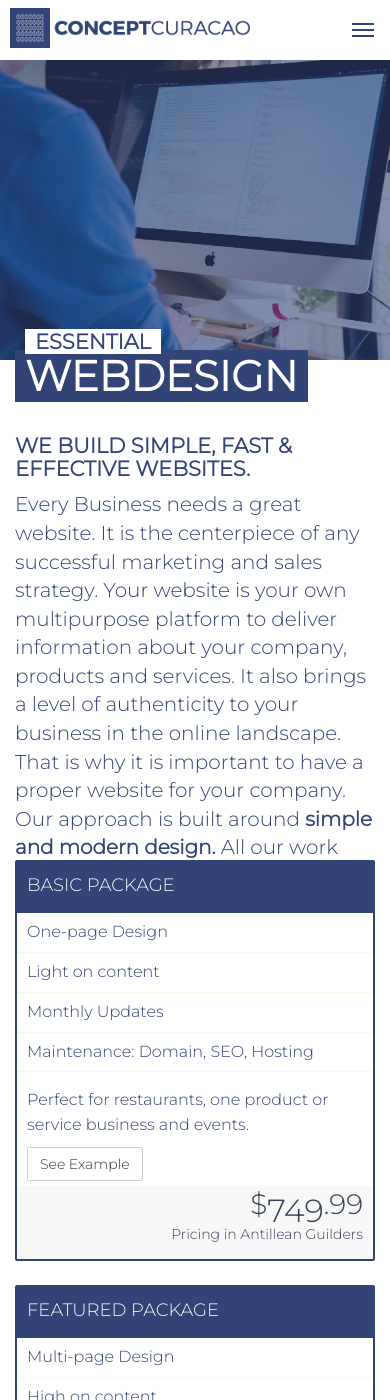
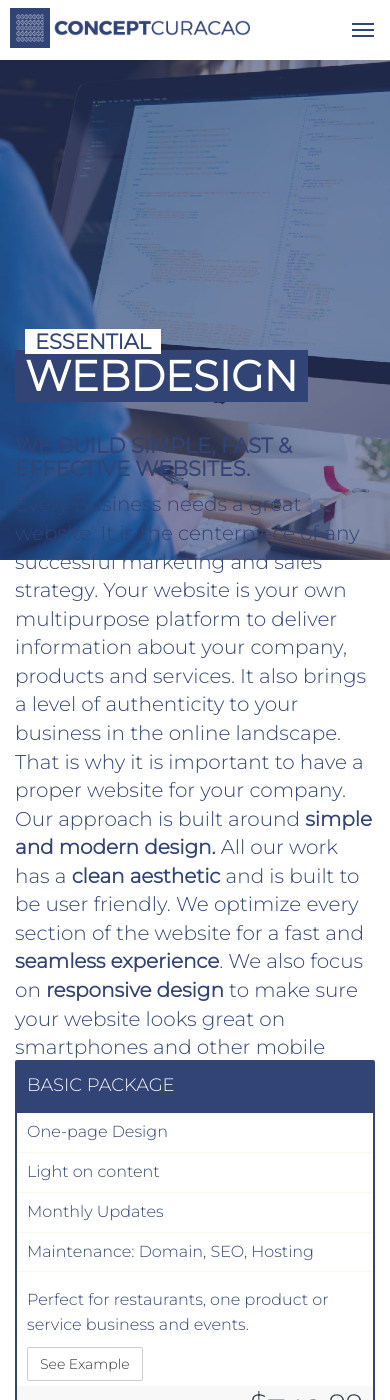
Before and after one commit to devbox02/conceptcuracao, a Jekyll site: the page built from webdesign.html, in a window 390 px wide and 1400 px high. Built offline with Jekyll 4.4.1, drawn with Linux system fonts in a browser that asks for light colours.

Commit message:
spacing15

```diff
--- a/_includes/head.html
+++ b/_includes/head.html
@@ -183,7 +183,7 @@
     height: 400px;
     }
 	#page-one {
-    height: 400px;
+    height: 525px;
     padding: 10px 0;
     }
     #page-two {
@@ -289,7 +289,7 @@
     padding-top: 250px;
     }
     #page-one {
-    height: 300px;
+    height: 500px;
     padding: 10px 0;
     }
     #page-two {
```
